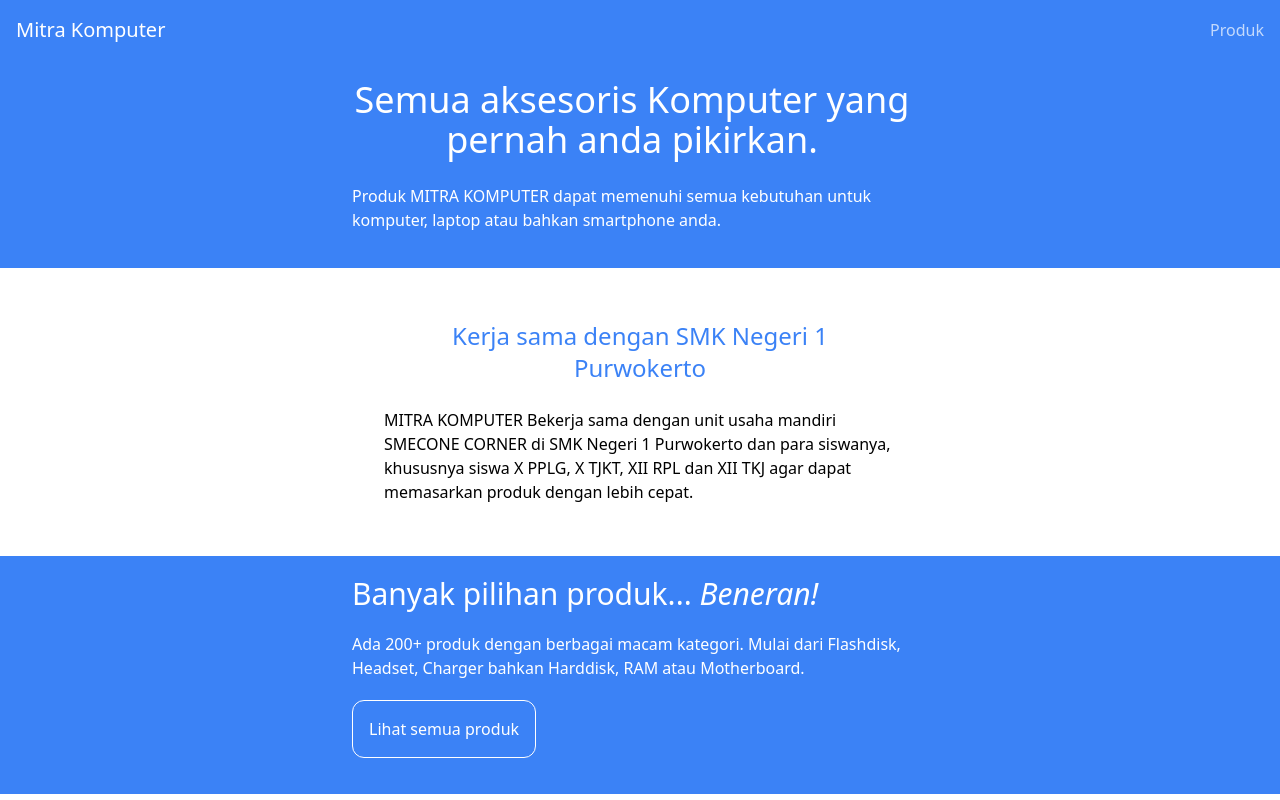
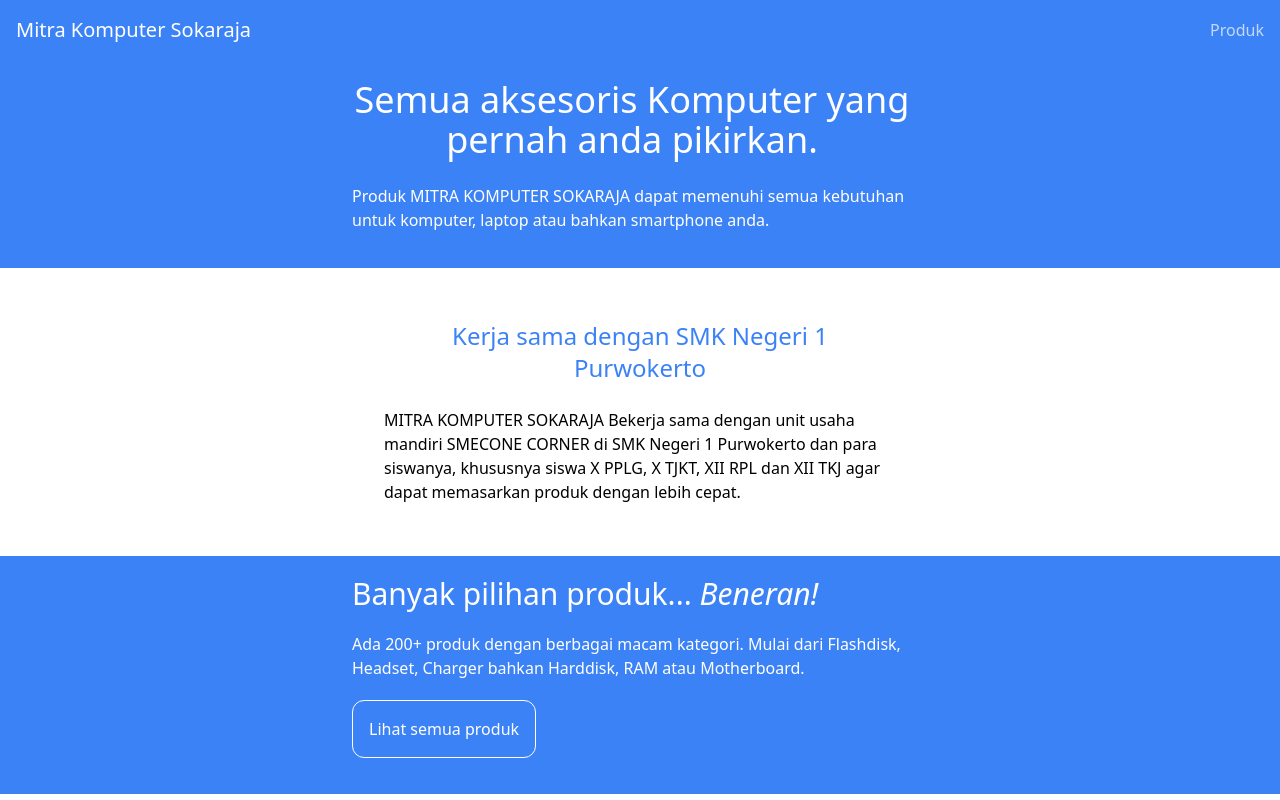
Before and after one commit to iwanharyatno/mk-pricelist, a React (Vite) app: page / in a window 1280 px wide. Built offline with nearby package versions, Linux system fonts and the light colour scheme.

Commit message:
Pembaruan teks

```diff
--- a/src/Root.jsx
+++ b/src/Root.jsx
@@ -10,7 +10,7 @@
 
   return (
     <div className="fixed top-0 left-0 w-full h-full flex flex-col overflow-y-scroll">
-      <Navbar title="Mitra Komputer" urls={navUrls} />
+      <Navbar title="Mitra Komputer Sokaraja" urls={navUrls} />
       <main className="grow">
         <Outlet />
       </main>
@@ -41,7 +41,7 @@
           </ul>
         </div>
         <div className="mb-5">
-          <p className="text-lg border-b border-white/50 mb-2 py-2">MITRA KOMPUTER</p>
+          <p className="text-lg border-b border-white/50 mb-2 py-2">Mitra Komputer Sokaraja</p>
           <ul className="text-white/70">
             <li><a className="block p-4 hover:text-white focus:underline" target="_blank" rel="noreferrer" href="https://www.google.com/maps/place//data=!4m2!3m1!1s0x2e655b9bcd58919d:0xb2b38b8f578caeb8!11m1!4b1?entry=s&sa=X">Lokasi</a></li>
             <li><a className="block p-4 hover:text-white focus:underline" target="_blank" rel="noreferrer" href="tel:(0281) 6441396">Telepon</a></li>
--- a/src/pages/LandingPage.jsx
+++ b/src/pages/LandingPage.jsx
@@ -4,18 +4,18 @@
 
 function LandingPage() {
   useEffect(() => {
-    document.title = 'Koleksi Aksesoris Komputer';
+    document.title = 'Mitra Komputer Sokaraja - Unofficial Website';
   }, []);
 
   return (
     <>
       <Hero>
         <h1 className="animate-slide-right-fade md:text-center text-4xl mb-6">Semua aksesoris Komputer yang pernah anda pikirkan.</h1>
-        <p className="animate-slide-right-fade font-light">Produk MITRA KOMPUTER dapat memenuhi semua kebutuhan untuk komputer, laptop atau bahkan smartphone anda.</p>
+        <p className="animate-slide-right-fade font-light">Produk MITRA KOMPUTER SOKARAJA dapat memenuhi semua kebutuhan untuk komputer, laptop atau bahkan smartphone anda.</p>
       </Hero>
       <Section>
         <h2 className="text-2xl text-blue-500 mb-6 text-center">Kerja sama dengan SMK Negeri 1 Purwokerto</h2>
-        <p>MITRA KOMPUTER Bekerja sama dengan unit usaha mandiri SMECONE CORNER di SMK Negeri 1 Purwokerto dan para siswanya, khususnya siswa X PPLG, X TJKT, XII RPL dan XII TKJ agar dapat memasarkan produk dengan lebih cepat.</p>
+        <p>MITRA KOMPUTER SOKARAJA Bekerja sama dengan unit usaha mandiri SMECONE CORNER di SMK Negeri 1 Purwokerto dan para siswanya, khususnya siswa X PPLG, X TJKT, XII RPL dan XII TKJ agar dapat memasarkan produk dengan lebih cepat.</p>
       </Section>
       <Hero>
         <h2 className="text-3xl mb-5">Banyak pilihan produk... <i>Beneran!</i></h2>
@@ -30,7 +30,7 @@
       </Section>
       <Section>
         <h2 className="text-2xl text-blue-500 mb-6 text-center">Sudah menentukan pilihan anda?</h2>
-        <p className="mb-5">Perkenalkan saya Iwan Haryatno. Siswa XII RPL 1 di SMK Negeri 1 Purwokerto. Saya merupakan salah satu <em>reseller</em> produk MITRA KOMPUTER lewat SMK Negeri 1 Purwokerto. Jika anda ingin membeli produk mereka, anda bisa menghubungi saya melalui whatsapp <strong>+6288232400859</strong>, Atau klik saja link dibawah ini.</p>
+        <p className="mb-5">Perkenalkan saya Iwan Haryatno. Siswa XII RPL 1 di SMK Negeri 1 Purwokerto. Saya merupakan salah satu <em>reseller</em> produk MITRA KOMPUTER SOKARAJA lewat SMK Negeri 1 Purwokerto. Jika anda ingin membeli produk mereka, anda bisa menghubungi saya melalui whatsapp <strong>+6288232400859</strong>, Atau klik saja link dibawah ini.</p>
         <p className="mb-8">Melalui saya, pesanan anda akan diantarkan ke tempat yang anda inginkan mulai tanggal 2 Januari 2023, tanpa tambahan biaya.</p>
         <a href="https://wa.me/+6288232400859" target="_blank" rel="noreferrer" className="inline-block p-4 font-normal rounded-xl bg-blue-500 text-white hover:bg-blue-600 focus:ring focus:ring-blue-200 transition-colors">
           Hubungi Iwan Haryatno
--- a/src/pages/Products.jsx
+++ b/src/pages/Products.jsx
@@ -79,7 +79,7 @@
       <span className="block mb-2 text-lg font-light">{name}</span>
       <span className="block text-green-700">{formatCurrencyIDR(price)}</span>
       <div className="flex justify-end">
-        <a href={'https://wa.me/+6288232400859?text=' + encodeURIComponent(`Halo kak, saya mau pesan *${name}* yaa`)} target="_blank" rel="noreferrer" className="mt-4 inline-block px-4 py-2 font-normal rounded-xl bg-blue-500 text-white hover:bg-blue-600 focus:ring focus:ring-blue-200 transition-colors">
+        <a href={'https://wa.me/+6288232400859?text=' + encodeURIComponent(`Halo, saya mau pesan *${name}* yaa`)} target="_blank" rel="noreferrer" className="mt-4 inline-block px-4 py-2 font-normal rounded-xl bg-blue-500 text-white hover:bg-blue-600 focus:ring focus:ring-blue-200 transition-colors">
           Pesan ini
         </a>
       </div>
```
